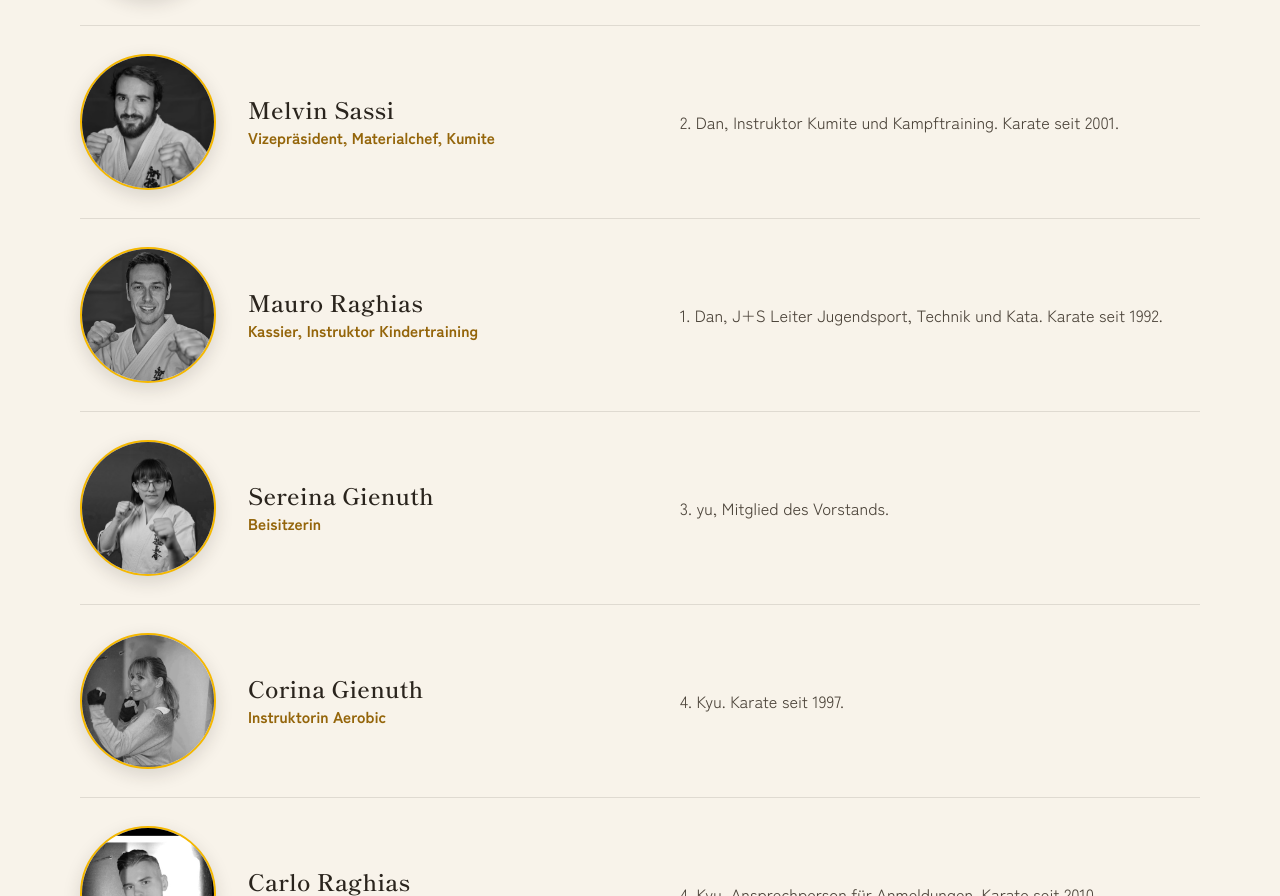
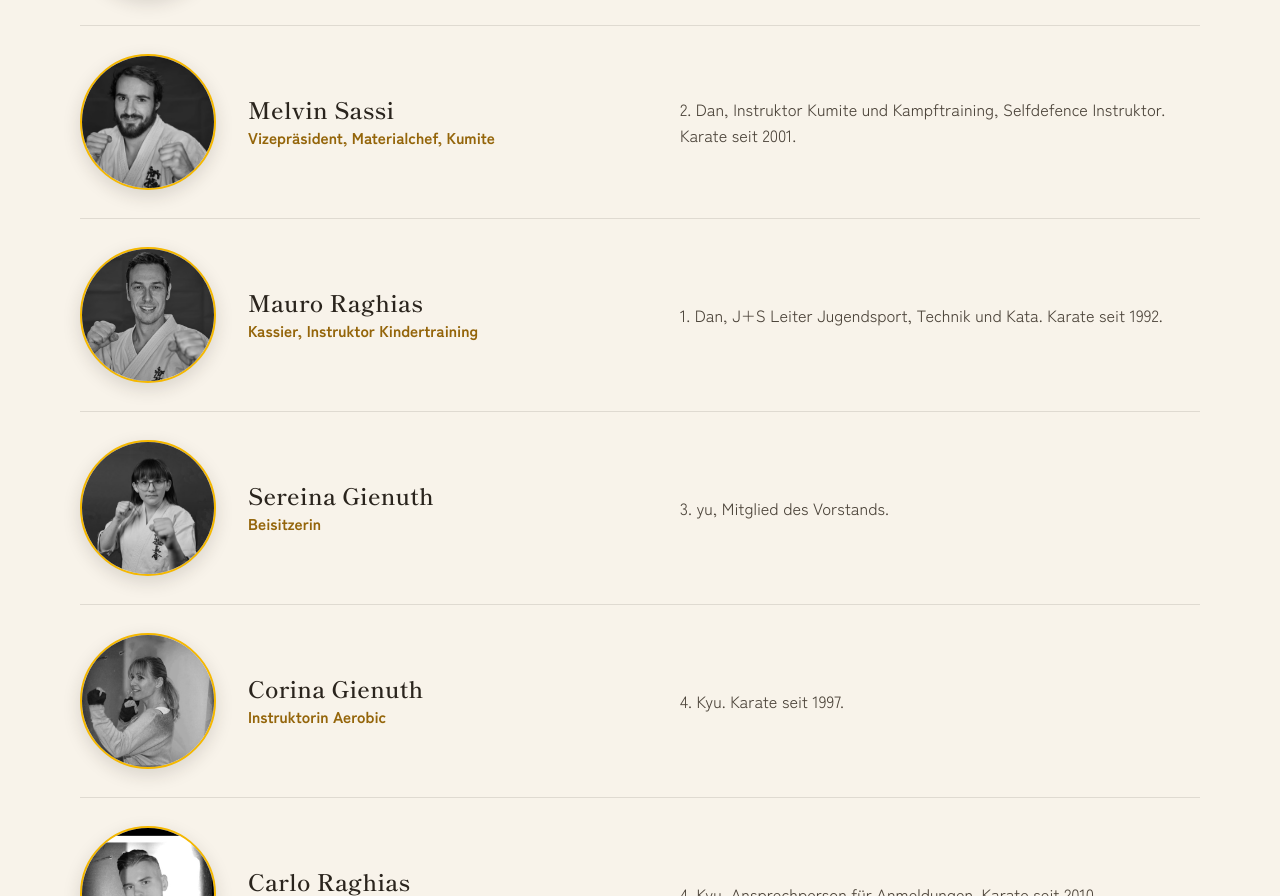
Before and after one commit to ennrag/Website-Hinotori, a plain HTML site: page index.html in a window 1280 px wide. Shown: the part 4834-5730 px from the top of the page. Drawn offline with Linux system fonts and the light colour scheme.

Commit message:
Melvin Selfdefence Instruktor

```diff
--- a/index.html
+++ b/index.html
@@ -163,7 +163,7 @@
         <li>
           <img src="images/design/Melvin-Sassi.jpg" alt="Melvin Sassi" class="avatar">
           <div><h3>Melvin Sassi</h3><p>Vizepräsident, Materialchef, Kumite</p></div>
-          <p>2. Dan, Instruktor Kumite und Kampftraining. Karate seit 2001.</p>
+          <p>2. Dan, Instruktor Kumite und Kampftraining, Selfdefence Instruktor. Karate seit 2001.</p>
         </li>
         <li>
           <img src="images/design/Mauro-Raghias.jpg" alt="Mauro Raghias" class="avatar">
```
